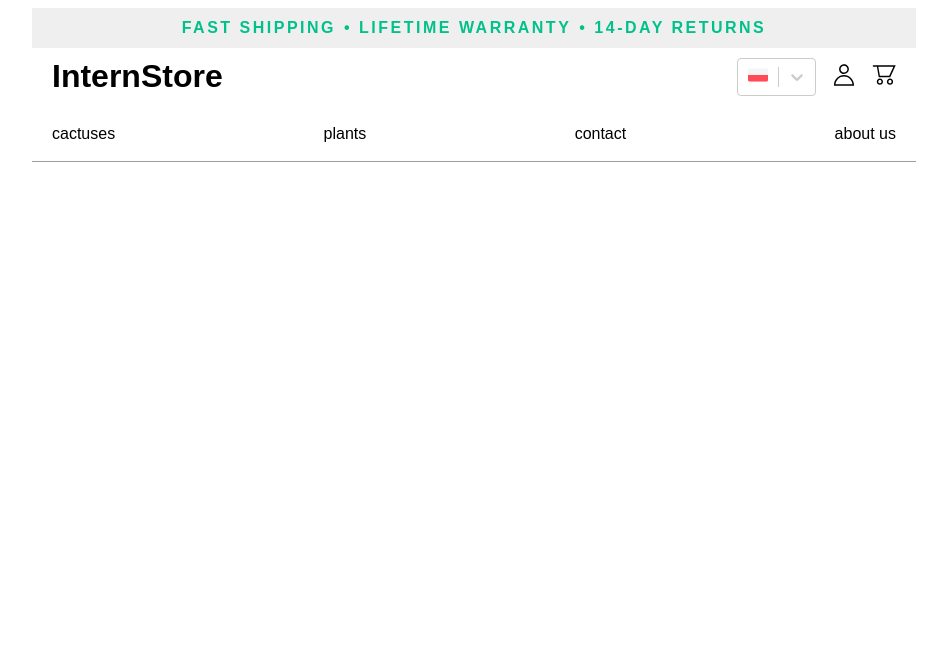
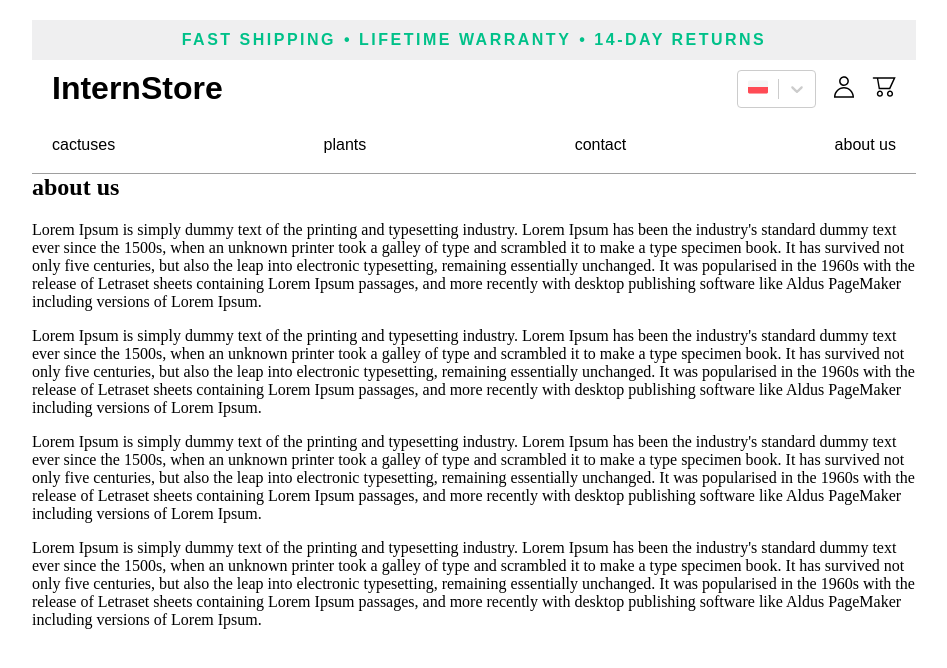
Before and after one commit to Novacci/intern-store, a Next.js app: page /about in a window 1280 px wide. Shown: the top 668 px of the page, without its empty margins (166-1113 px from the left). Built offline with nearby package versions, Linux system fonts and the light colour scheme.

Commit message:
created plant item component and platlist component

```diff
--- a/app/about/page.tsx
+++ b/app/about/page.tsx
@@ -1,5 +1,53 @@
 import React from 'react';
 
 export default function Home() {
-  return <div>about</div>;
+  return (
+    <div>
+      <h2>about us</h2>
+      <p>
+        Lorem Ipsum is simply dummy text of the printing and typesetting
+        industry. Lorem Ipsum has been the industry's standard dummy text ever
+        since the 1500s, when an unknown printer took a galley of type and
+        scrambled it to make a type specimen book. It has survived not only five
+        centuries, but also the leap into electronic typesetting, remaining
+        essentially unchanged. It was popularised in the 1960s with the release
+        of Letraset sheets containing Lorem Ipsum passages, and more recently
+        with desktop publishing software like Aldus PageMaker including versions
+        of Lorem Ipsum.
+      </p>
+      <p>
+        Lorem Ipsum is simply dummy text of the printing and typesetting
+        industry. Lorem Ipsum has been the industry's standard dummy text ever
+        since the 1500s, when an unknown printer took a galley of type and
+        scrambled it to make a type specimen book. It has survived not only five
+        centuries, but also the leap into electronic typesetting, remaining
+        essentially unchanged. It was popularised in the 1960s with the release
+        of Letraset sheets containing Lorem Ipsum passages, and more recently
+        with desktop publishing software like Aldus PageMaker including versions
+        of Lorem Ipsum.
+      </p>
+      <p>
+        Lorem Ipsum is simply dummy text of the printing and typesetting
+        industry. Lorem Ipsum has been the industry's standard dummy text ever
+        since the 1500s, when an unknown printer took a galley of type and
+        scrambled it to make a type specimen book. It has survived not only five
+        centuries, but also the leap into electronic typesetting, remaining
+        essentially unchanged. It was popularised in the 1960s with the release
+        of Letraset sheets containing Lorem Ipsum passages, and more recently
+        with desktop publishing software like Aldus PageMaker including versions
+        of Lorem Ipsum.
+      </p>
+      <p>
+        Lorem Ipsum is simply dummy text of the printing and typesetting
+        industry. Lorem Ipsum has been the industry's standard dummy text ever
+        since the 1500s, when an unknown printer took a galley of type and
+        scrambled it to make a type specimen book. It has survived not only five
+        centuries, but also the leap into electronic typesetting, remaining
+        essentially unchanged. It was popularised in the 1960s with the release
+        of Letraset sheets containing Lorem Ipsum passages, and more recently
+        with desktop publishing software like Aldus PageMaker including versions
+        of Lorem Ipsum.
+      </p>
+    </div>
+  );
 }
--- a/app/globals.scss
+++ b/app/globals.scss
@@ -14,3 +14,8 @@
     --background-end-rgb: 0, 0, 0;
   }
 }
+
+.children-position {
+  position: relative;
+  top: 154px;
+}
--- a/app/layout.tsx
+++ b/app/layout.tsx
@@ -17,7 +17,7 @@ export default function RootLayout({
     <html>
       <body>
         <Navbar />
-        {children}
+        <div className="children-position">{children}</div>
       </body>
     </html>
   );
--- a/app/styles/MainImage.scss
+++ /dev/null
@@ -1,3 +0,0 @@
-.image-style {
-  margin-top: 154px;
-}
```
Also changed, not shown: app/plants/page.tsx (+7 -1 lines), app/styles/PlantItem.scss (added, +32 -0 lines), components/MainImage.tsx (+4 -13 lines), components/PlantItems/PlantItem.tsx (added, +20 -0 lines), components/PlantItems/PlantList.tsx (added, +78 -0 lines).
